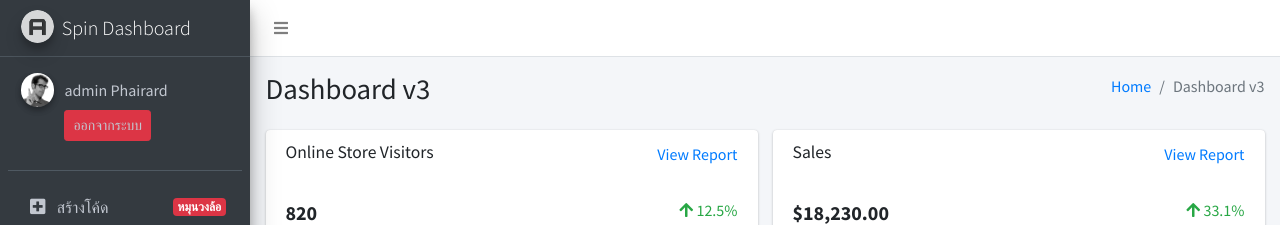
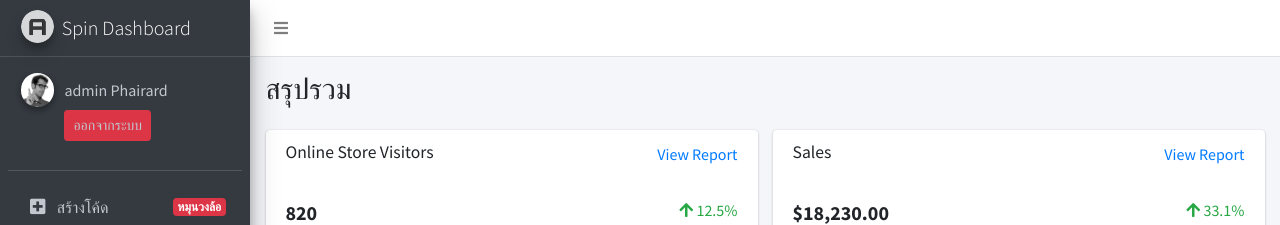
Before and after one commit to PhairardDev/spin-wheel-02, a PHP site: page /backend/index.php in a window 1280 px wide. Shown: the top 225 px of the page. Run offline with PHP 8.4, Linux system fonts and the light colour scheme; a user stored in the database is signed in; data comes from the database, SQL or seed files in the repository; some libraries are stand-ins or nearby versions.

Commit message:
edit main page heading

```diff
--- a/backend/index.php
+++ b/backend/index.php
@@ -31,14 +31,8 @@
     <div class="content-header">
       <div class="container-fluid">
         <div class="row mb-2">
-          <div class="col-sm-6">
-            <h1 class="m-0">Dashboard v3</h1>
-          </div><!-- /.col -->
-          <div class="col-sm-6">
-            <ol class="breadcrumb float-sm-right">
-              <li class="breadcrumb-item"><a href="#">Home</a></li>
-              <li class="breadcrumb-item active">Dashboard v3</li>
-            </ol>
+          <div class="col-sm-12">
+            <h1 class="m-0">สรุปรวม</h1>
           </div><!-- /.col -->
         </div><!-- /.row -->
       </div><!-- /.container-fluid -->
```
